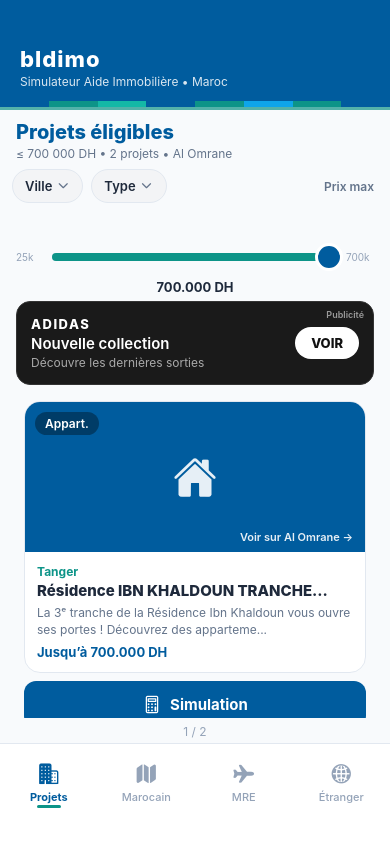
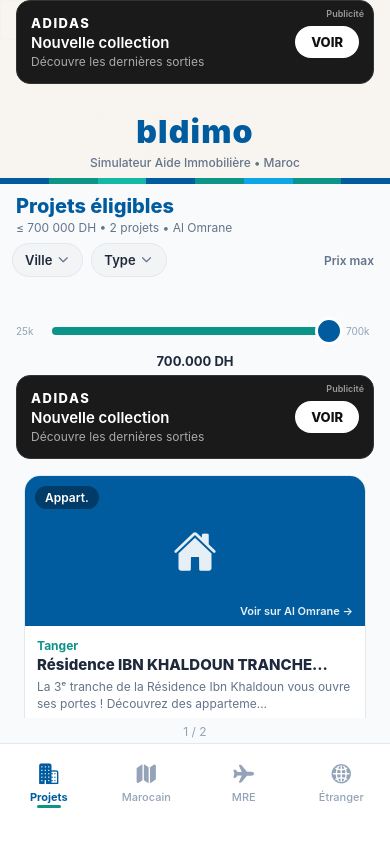
Before and after one commit to TAXI84/bldimo, a React Native app: screen / in a window 390 px wide. Built offline with nearby package versions, Linux system fonts and the light colour scheme.

Commit message:
Restructure App.tsx with AD banner at top, centered branding, and Moroccan background

```diff
--- a/App.tsx
+++ b/App.tsx
@@ -6,6 +6,8 @@ import MREScreen from './app/mre';
 import EtrangerScreen from './app/etranger';
 import ProjetsScreen from './app/projets';
 import ZelligeAccent from './src/components/ZelligeAccent';
+import MoroccanBackground from './src/components/MoroccanBackground';
+import AdBanner from './src/components/AdBanner';
 import { Colors } from './src/constants/theme';
 
 type Tab = 'projets' | 'marocain' | 'mre' | 'etranger';
@@ -30,13 +32,16 @@ export default function App() {
     <View style={styles.container}>
       <StatusBar barStyle="light-content" backgroundColor={Colors.primary} />
 
-      <View style={styles.header}>
-        <Text style={styles.headerTitle}>bldimo</Text>
-        <Text style={styles.headerSubtitle}>Simulateur Aide Immobilière • Maroc</Text>
+      <MoroccanBackground />
+
+      <AdBanner />
+
+      <View style={styles.brandingContainer}>
+        <Text style={styles.brandingTitle}>bldimo</Text>
+        <Text style={styles.brandingSubtitle}>Simulateur Aide Immobilière • Maroc</Text>
       </View>
 
       <ZelligeAccent />
-      <View style={styles.zelligeLine2} />
 
       <View style={styles.content}>{renderScreen()}</View>
 
@@ -92,28 +97,23 @@ function TabButton({
 
 const styles = StyleSheet.create({
   container: { flex: 1, backgroundColor: Colors.background },
-  header: {
-    backgroundColor: Colors.primary,
-    paddingTop: Platform.OS === 'android' ? 36 : 46,
-    paddingBottom: 12,
+  brandingContainer: {
+    paddingTop: Platform.OS === 'android' ? 12 : 16,
+    paddingBottom: 8,
     paddingHorizontal: 20,
-    alignItems: 'flex-start',
+    alignItems: 'center',
   },
-  headerTitle: {
-    color: '#fff',
-    fontSize: 22,
-    fontWeight: '800',
-    letterSpacing: 1,
+  brandingTitle: {
+    color: Colors.primary,
+    fontSize: 32,
+    fontWeight: '900',
+    letterSpacing: 1.2,
   },
-  headerSubtitle: {
-    color: 'rgba(255,255,255,0.85)',
+  brandingSubtitle: {
+    color: Colors.textLight,
     fontSize: 12,
-    marginTop: 2,
-  },
-  zelligeLine2: {
-    height: 3,
-    backgroundColor: Colors.secondary,
-    opacity: 0.7,
+    marginTop: 4,
+    fontWeight: '500',
   },
   content: { flex: 1 },
   tabBar: {
```
